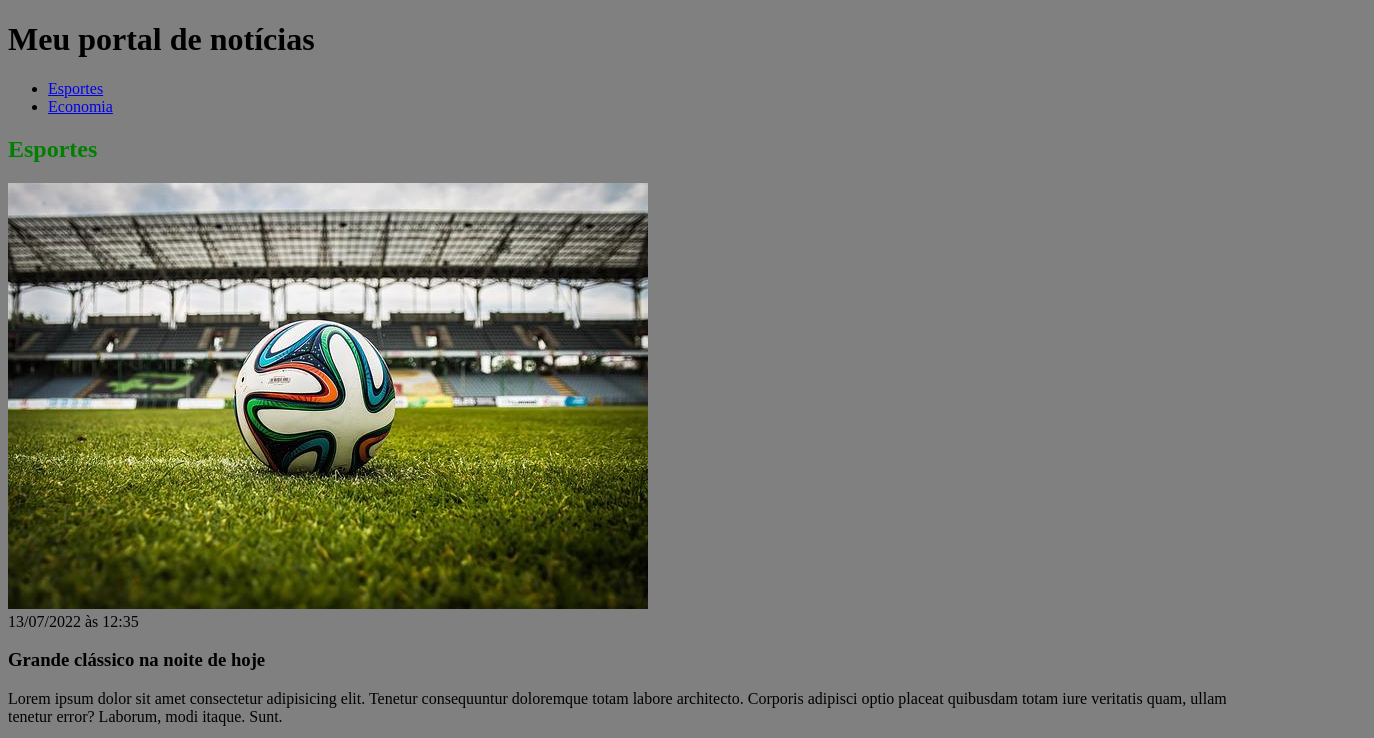
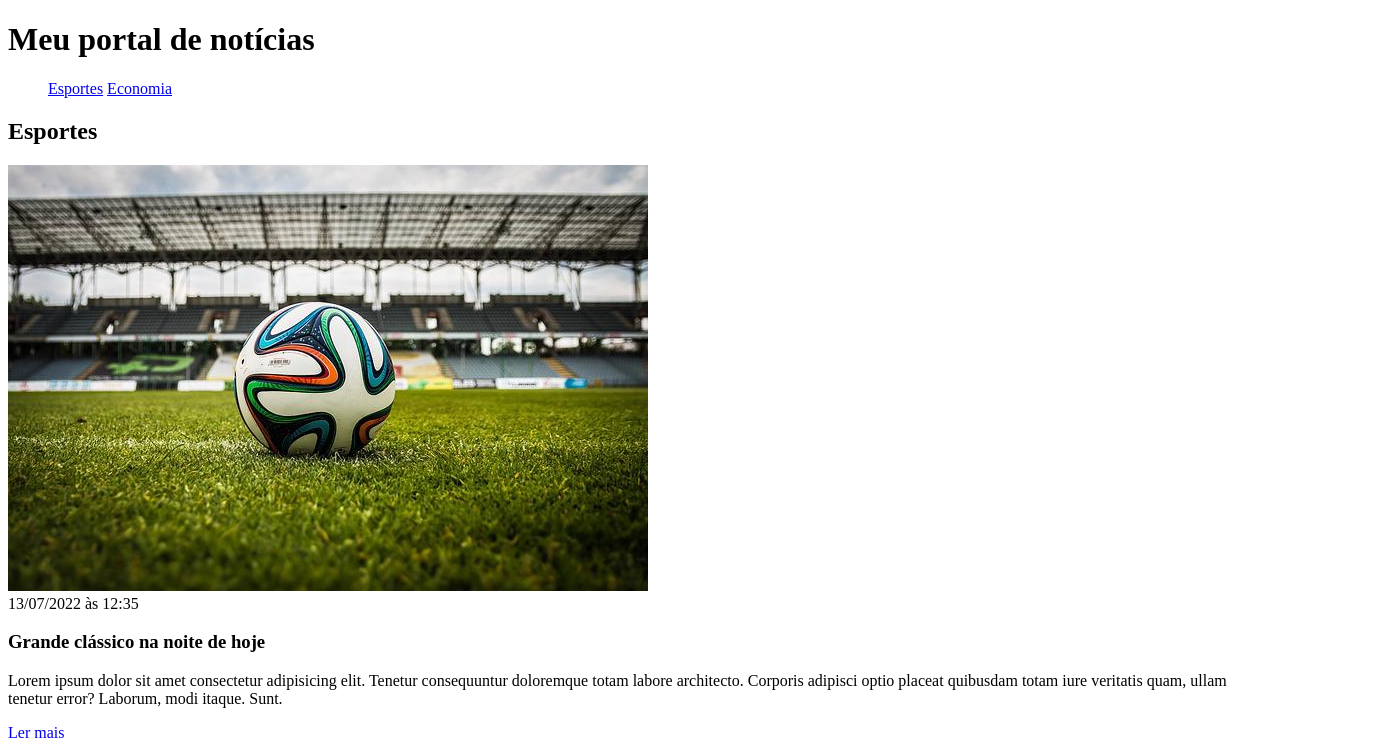
Before and after one commit to MikeLinsmayer/CursoEBAC, a plain HTML site: page modulo4/index.html in a window 1280 px wide. Shown: the top 738 px of the page, 1374 px wide, since content can reach past the window. Drawn offline with Linux system fonts and the light colour scheme.

Commit message:
verificação de arquivos

```diff
--- a/modulo4/index.html
+++ b/modulo4/index.html
@@ -6,9 +6,9 @@
     <meta name="viewport" content="width=device-width, initial-scale=1.0">
     <title>Meu portal de notícias</title>
     <link rel="stylesheet" href="./main.css" />
-</head>
 <body>
     <header>
+        <div class="container">
             <h1>Meu portal de notícias</h1>
             <nav>
                 <ul>
@@ -20,6 +20,7 @@
                     </li>
                 </ul>
             </nav>
+        </div>
     </header>
     <section id="sports">
         <h2>Esportes</h2>
--- a/modulo4/main.css
+++ b/modulo4/main.css
@@ -4,18 +4,13 @@
     padding: 0;
 }
 
-body {
-    background-color: gray;
+header li {
+    display: inline;
+
 }
 
-#sports h2 {
-    color: green;
+.container {
+    width: 1366px;
+    margin: 0 auto;
+
 }
-
-#economy h2 {
-    color: gold;
-}
-
-.creation-date {
-    color: teal;
-}
```
Lines whose indentation alone changed are shown as unchanged.
